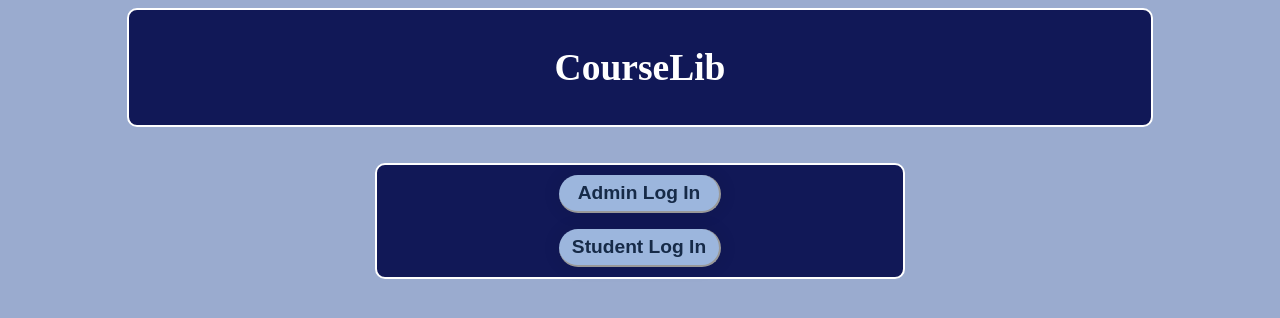
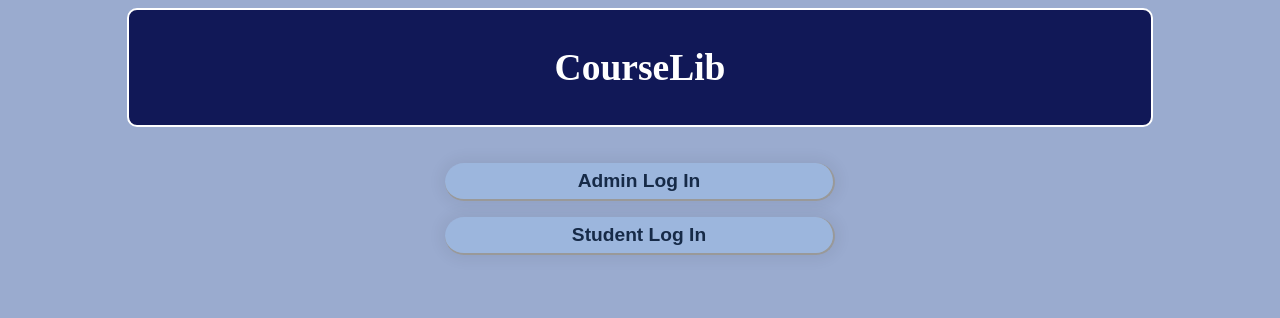
Before and after one commit to aryan3514/courselib, a Flask app: page / in a window 1280 px wide. Shown: the top 318 px of the page. Run offline with Flask 2, Linux system fonts and the light colour scheme.

Commit message:
minor changes in css aspect

```diff
--- a/app.py
+++ b/app.py
@@ -31,8 +31,11 @@ def adminpage_1():
     whatToDo=''
     subject_selected=''
     inst_selected=''
+
     if request.method == 'POST':
+
         if 'subject go' in request.form:
+
             if(request.form['subject_selection']=='' and request.form['subject_selection2']=='select'):
                     whatToDo='nothing'
             elif(request.form['subject_selection']==''):
@@ -42,6 +45,7 @@ def adminpage_1():
                 subject_selected = request.form['subject_selection']
                 whatToDo='get instructors'
             print("subject : ",subject_selected)
+
         if 'instructor go' in request.form:
             if(request.form['instructor_selection']=='' and request.form['instructor_selection2']=='select'):
                     whatToDo='nothing'
@@ -55,6 +59,7 @@ def adminpage_1():
     inst_list = searchInstsForSub(subject_selected)
     abb_list = getAllSubAbbreviation()
     return render_template('admin_page_1.html', subject_abb_list=abb_list, instructor_list=inst_list, sub=subject_selected, inst=inst_selected)
+
 
 @app.route('/adminpage/2', methods=['GET', 'POST'])
 def adminpage_2():
--- a/db.py
+++ b/db.py
@@ -4,7 +4,7 @@ from psycopg2 import Error
 def start_db():
       # Connect to an existing database
       connection = psycopg2.connect(user="postgres",
-                                    password="IZumbVFIcn",
+                                    password="22092001",
                                     host="127.0.0.1",
                                     port="5432",
                                     database="postgres")
--- a/static/styles/mainpage.css
+++ b/static/styles/mainpage.css
@@ -21,6 +21,48 @@ body{
     border-color: white;
 }
 
+.box2{
+    display: block;
+	background-color: rgb(17, 24, 87);
+	color: white;
+	font-family: Arial, sans-serif;
+    text-align : center;
+    float: right;
+	font-size: 14px;
+	padding: 7px 4px;
+	margin: auto;
+	border-right: 2px solid #999999;
+	border-bottom: 2px solid #999999;
+	border-top-width: 0px;
+	border-left-width: 0px;
+    width : 10%;
+    border-radius: 10px;
+    box-shadow:0 0 15px 4px rgba(0,0,0,0.06);
+    font-weight:bold;
+    border-color: rgb(141, 191, 211);
+}
+
+.box3{
+    display: block;
+	background-color: rgb(17, 24, 87);
+	color: white;
+	font-family: Arial, sans-serif;
+    text-align : center;
+    margin:auto;
+	font-size: 20px;
+	padding: 7px 4px;
+	margin: auto;
+	border-right: 2px solid #6793c5;
+	border-bottom: 2px solid #6793c5;
+	border-top-width: 0px;
+	border-left-width: 0px;
+    width : 10%;
+    border-radius: 100px;
+    box-shadow:0 0 15px 4px rgba(0,0,0,0.06);
+    font-weight:bold;
+    border-color: rgb(141, 191, 211);
+}
+
 .login{
     background-color: rgb(17, 24, 87);
     color : white;
@@ -35,7 +77,7 @@ body{
     border-color: white;
 }
 
-a {
+.ar {
 	display: block;
 	background-color: #9cb6dd;
 	color: rgb(22, 42, 71);
@@ -55,7 +97,7 @@ a {
     font-weight:bold;
 }
 
-a:hover
+.ar:hover
 {
 	color: navy;
 	border: 3px solid white;
--- a/templates/admin_page_1.html
+++ b/templates/admin_page_1.html
@@ -50,7 +50,7 @@
           	</td>
         </form>
     </table>
-    <p>selected subject : {{sub}}</p>
-    <p>selected instructor : {{inst}}</p>
+    <p>Selected subject : {{sub}}</p>
+    <p>Selected instructor : {{inst}}</p>
 </h3>
 {% endblock %}
--- a/templates/base.html
+++ b/templates/base.html
@@ -14,16 +14,16 @@
 </nav>
 <br><br>
 
-<nav class = "box2">
+<nav>
 
     {% if g.user %}
-      <span>{{ g.user[0] }}</span>
-        <a href="{{ url_for('logout') }}">Log Out</a>
+      <span class = "box3" >{{ g.user[0] }}</span>
+        <a class="box2" href="{{ url_for('logout') }}">Log Out</a>
     {% else %}
-      <nav class = login>
-      <a href="{{ url_for('adminlogin') }}">Admin Log In</a>
+      <nav>
+      <a class="ar" href="{{ url_for('adminlogin') }}">Admin Log In</a>
       <p>                                  </p>
-      <a href="{{ url_for('studentlogin') }}">Student Log In</a>
+      <a class="ar" href="{{ url_for('studentlogin') }}">Student Log In</a>
       </nav>
     {% endif %}
 
```
